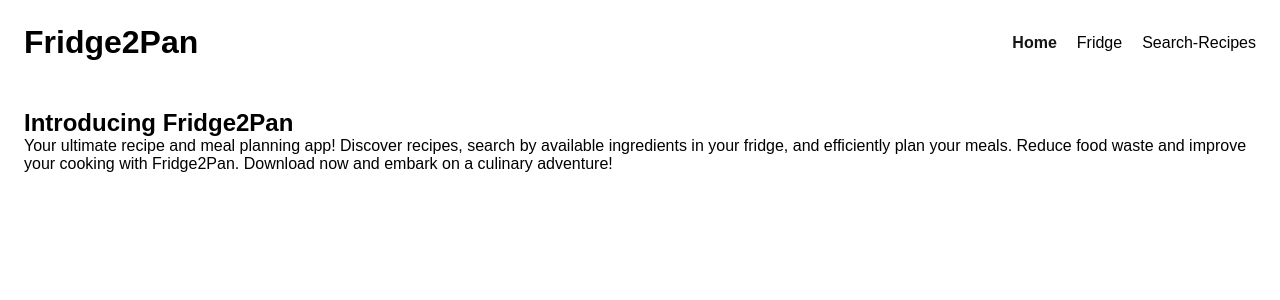
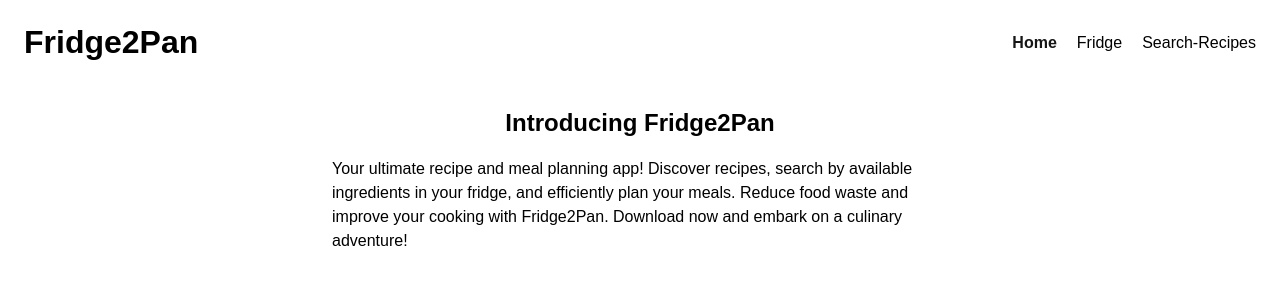
Before and after one commit to mavSeneris/Fridge2Pan, a React (Vite) app: page / in a window 1280 px wide. Shown: the top 300 px of the page. Built offline with nearby package versions, Linux system fonts and the light colour scheme.

Commit message:
added styling and introduction to home page

```diff
--- a/src/App.css
+++ b/src/App.css
@@ -59,8 +59,22 @@ nav{
     gap: 20px;
 }
 
+/* Home  Component */
+.hero{
+    width: 100%;
+    display: flex;
+    flex-direction: column;
+    gap: 20px;
+    justify-content: center;
+    align-items: center;
+}
+
+.hero > p {
+    width: 50%;
+    line-height: 1.5;
+}
+
 /* Fridge Component */
-
 .submit-wrapper{
     position: relative;
     width: 100%; max-width: 375px;
```
